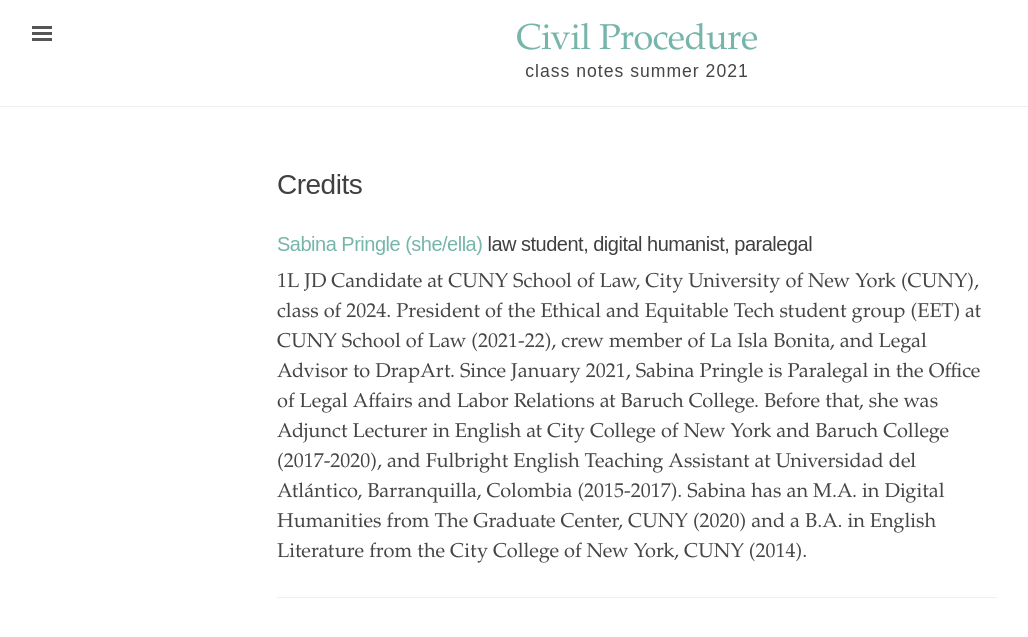
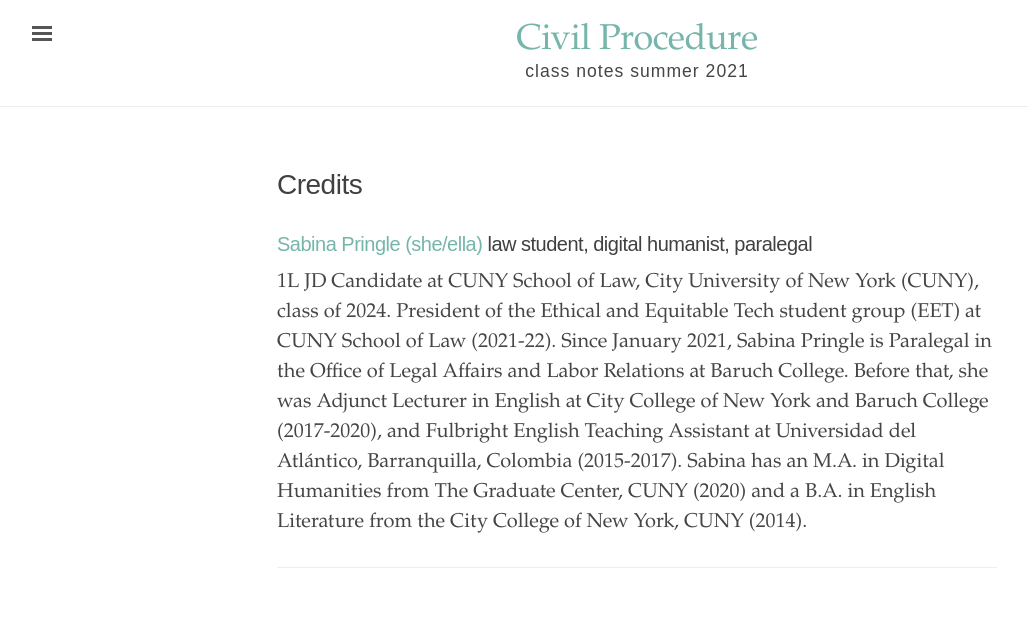
Before and after one commit to binipringle/torts, a Jekyll site: the page built from credits.md, in a window 1280 px wide. Shown: the top 637 px of the page, without its empty margins (3-1031 px from the left). Built offline with Jekyll 4.4.1, drawn with Linux system fonts in a browser that asks for light colours.

Commit message:
edited credits

```diff
--- a/credits.md
+++ b/credits.md
@@ -5,6 +5,6 @@
 
 ### [Sabina Pringle (she/ella)](https://sabinapringle.commons.gc.cuny.edu/) law student, digital humanist, paralegal
 
-1L JD Candidate at CUNY School of Law, City University of New York (CUNY), class of 2024. President of the Ethical and Equitable Tech student group (EET) at CUNY School of Law (2021-22), crew member of La Isla Bonita, and Legal Advisor to DrapArt. Since January 2021, Sabina Pringle is Paralegal in the Office of Legal Affairs and Labor Relations at Baruch College. Before that, she was Adjunct Lecturer in English at City College of New York and Baruch College (2017-2020), and Fulbright English Teaching Assistant at Universidad del Atlántico, Barranquilla, Colombia (2015-2017). Sabina has an M.A. in Digital Humanities from The Graduate Center, CUNY (2020) and a B.A. in English Literature from the City College of New York, CUNY (2014).
+1L JD Candidate at CUNY School of Law, City University of New York (CUNY), class of 2024. President of the Ethical and Equitable Tech student group (EET) at CUNY School of Law (2021-22). Since January 2021, Sabina Pringle is Paralegal in the Office of Legal Affairs and Labor Relations at Baruch College. Before that, she was Adjunct Lecturer in English at City College of New York and Baruch College (2017-2020), and Fulbright English Teaching Assistant at Universidad del Atlántico, Barranquilla, Colombia (2015-2017). Sabina has an M.A. in Digital Humanities from The Graduate Center, CUNY (2020) and a B.A. in English Literature from the City College of New York, CUNY (2014).
 
 ---
```
